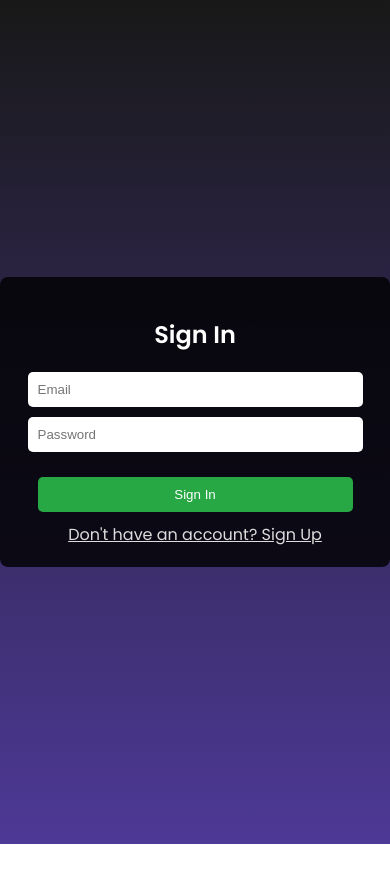
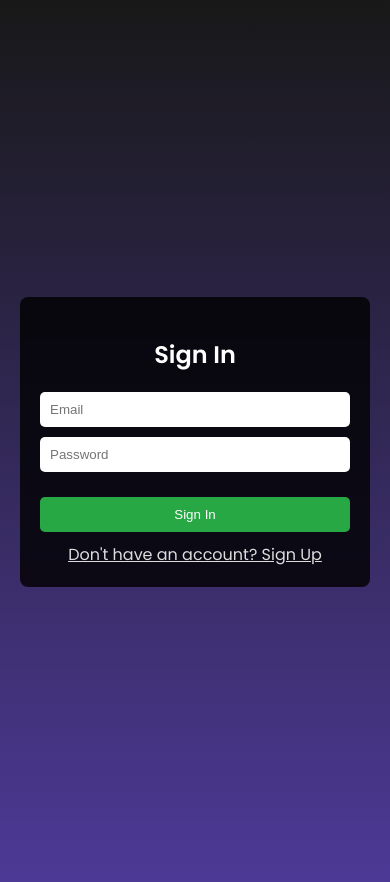
Before and after one commit to Shetheree/EduVault, a plain HTML site: page signin.html in a window 390 px wide. Before the commit the page ends 844 px from the top, so only its background shows below. Drawn offline with Linux system fonts and the light colour scheme.

Commit message:
changed mediaqueries

```diff
--- a/signin.html
+++ b/signin.html
@@ -22,15 +22,18 @@
             padding: 20px;
             border-radius: 8px;
             text-align: center;
-            width: 350px;
+            width: 90%;
+            max-width: 350px;
+            box-sizing: border-box;
         }
         input, select {
-            width: 90%;
+            width: 100%;
             padding: 10px;
-            margin: 10px auto;
+            margin: 10px 0;
             border-radius: 5px;
             border: none;
             display: block;
+            box-sizing: border-box;
         }
         .btn {
             background: #28a745;
@@ -39,8 +42,9 @@
             border: none;
             border-radius: 5px;
             cursor: pointer;
-            width: 90%;
+            width: 100%;
             margin-top: 15px;
+            box-sizing: border-box;
         }
         .btn:hover {
             background: #1e7e34;
@@ -51,6 +55,16 @@
             margin-top: 10px;
             display: block;
             text-decoration: underline;
+        }
+
+        @media (max-width: 600px) {
+            body {
+                flex-direction: column;
+                padding: 20px;
+            }
+            .container {
+                width: 100%;
+            }
         }
     </style>
 </head>
```
